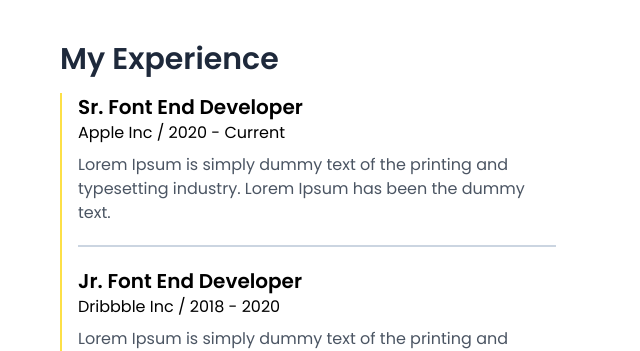
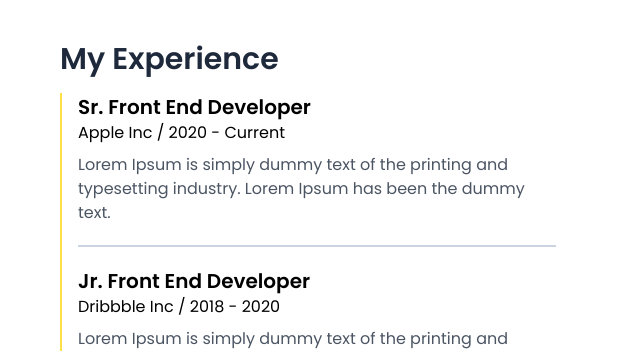
Before and after one commit to pkmbilal/tailwindcss_portfolio_1, a website: page build/index.html in a window 1280 px wide. Shown: the part 2091-2442 px from the top of the page, 612-1252 px from the left. Drawn offline with Linux system fonts and the light colour scheme.

Commit message:
Spelling Mistake Corrected

```diff
--- a/build/index.html
+++ b/build/index.html
@@ -200,12 +200,12 @@
                 <div class="flex flex-col justify-start items-start w-full lg:w-2/4">
                     <h1 class="text-3xl text-slate-800 font-semibold">My Experience</h1>
                     <div class="flex flex-col border-l-2 border-solid border-yellow-300 pl-4 mt-4">
-                        <h3 class="text-xl font-semibold">Sr. Font End Developer</h3>
+                        <h3 class="text-xl font-semibold">Sr. Front End Developer</h3>
                         <p class="mb-2">Apple Inc / 2020 - Current</p>
                         <p class="text-gray-600 mb-5">Lorem Ipsum is simply dummy text of the printing and typesetting industry. Lorem Ipsum has been the dummy text.</p>
                         <span class="border-b-2 border-solid border-slate-300"></span>
 
-                        <h3 class="text-xl mt-5 font-semibold">Jr. Font End Developer</h3>
+                        <h3 class="text-xl mt-5 font-semibold">Jr. Front End Developer</h3>
                         <p class="pb-2">Dribbble Inc / 2018 - 2020</p>
                         <p class="text-gray-600 mb-5">Lorem Ipsum is simply dummy text of the printing and typesetting industry. Lorem Ipsum has been the dummy text.</p>
                         <span class="border-b-2 border-solid border-slate-300"></span>
```
